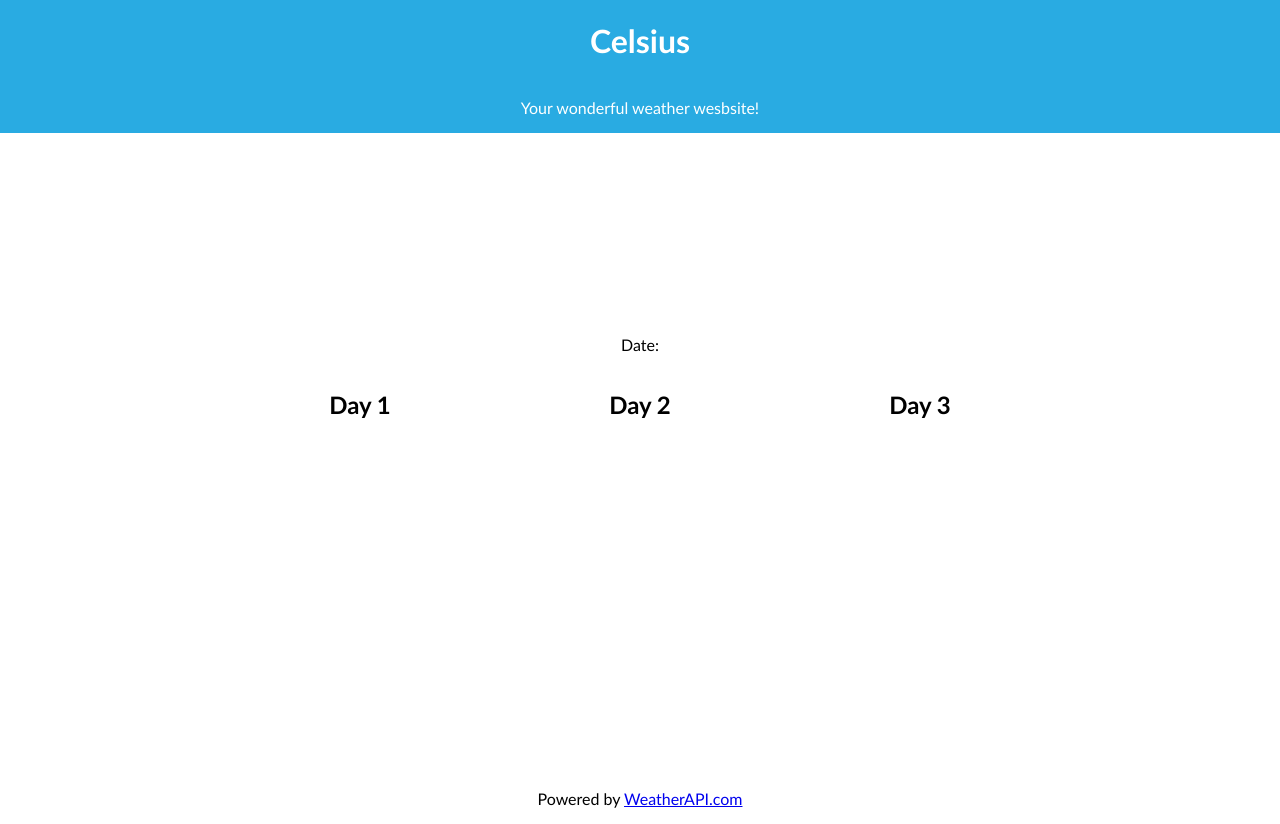
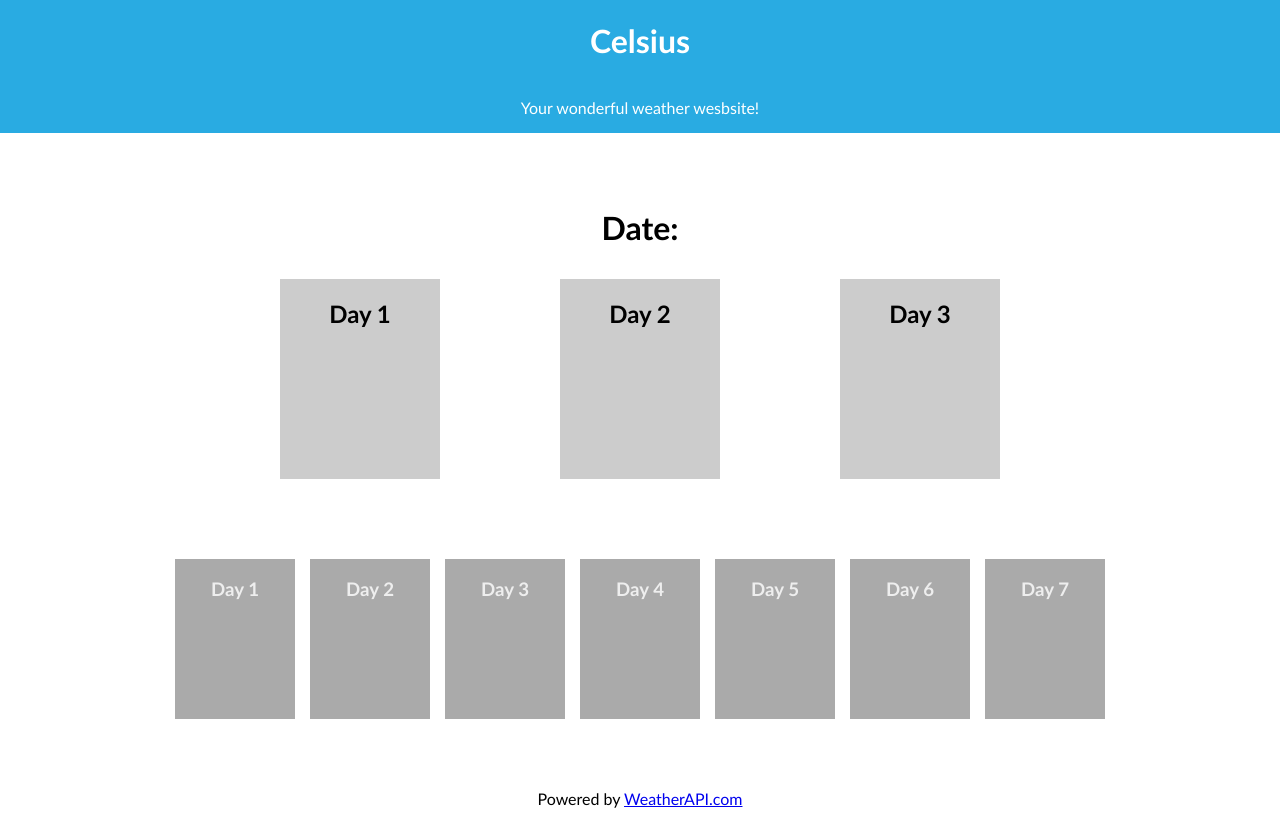
Before and after one commit to Xlayton/Celcius, a plain HTML site: page index.html in a window 1280 px wide. Drawn offline with Linux system fonts and the light colour scheme; no server answers.

Commit message:
Early concept for current weather and weather history

```diff
--- a/index.html
+++ b/index.html
@@ -17,29 +17,56 @@
     <div class="flexContainer">
         <div class="topPage">
             <div id="dateTime">
-                Date: <p id="currentTime"></p>
+                <h1>Date: <p id="currentTime"></p></h1>
             </div>
             <div id="currentWeather">
 
             </div>
         </div>
         <div class="midPage">
-            <div id="day1">
+            <div id="day1" class="currentDay">
                 <h2>Day 1</h2>
 
             </div>
-            <div id="day2">
-                <h2>Day  2</h2>
+            <div id="day2" class="currentDay">
+                <h2>Day 2</h2>
 
             </div>
-            <div id="day3">
+            <div id="day3" class="currentDay">
                 <h2>Day 3</h2>
 
             </div>
         </div>
         <!-- BOTTOM may wanna put the previous 7 days of data -->
         <div class="bottomPage">
+            <div id="previousDay1" class="previousDay">
+                <h3>Day 1</h3>
 
+            </div>
+            <div id="previousDay2" class="previousDay">
+                <h3>Day 2</h3>
+
+            </div>
+            <div id="previousDay3" class="previousDay">
+                <h3>Day 3</h3>
+
+            </div>
+            <div id="previousDay4" class="previousDay">
+                <h3>Day 4</h3>
+
+            </div>
+            <div id="previousDay5" class="previousDay">
+                <h3>Day 5</h3>
+
+            </div>
+            <div id="previousDay6" class="previousDay">
+                <h3>Day 6</h3>
+
+            </div>
+            <div id="previousDay7" class="previousDay">
+                <h3>Day 7</h3>
+
+            </div>
         </div>
     </div>
 
--- a/style.css
+++ b/style.css
@@ -27,19 +27,30 @@ body {
     flex-direction: row;
     justify-content: space-evenly;
     width: 75%;
+    margin-bottom: 10vh;
 }
 
-#day1 {
+.bottomPage {
+    display: flex;
+    flex-direction: row;
+    justify-content: space-evenly;
+    width: 75%;
+}
+
+/* Current weather for the next 3 days */
+.currentDay {
     height: 25vh;
     width: 20vh;
+    background-color: #ccc;
 }
 
-#day2 {
-    height: 25vh;
-    width: 20vh;
+/* Weather history for the last 7 days */
+.previousDay {
+    height: 20vh;
+    width: 15vh;
+    background-color: #aaa;
 }
 
-#day3 {
-    height: 25vh;
-    width: 20vh;
+.previousDay > h3{
+    color: #eee;
 }
```
